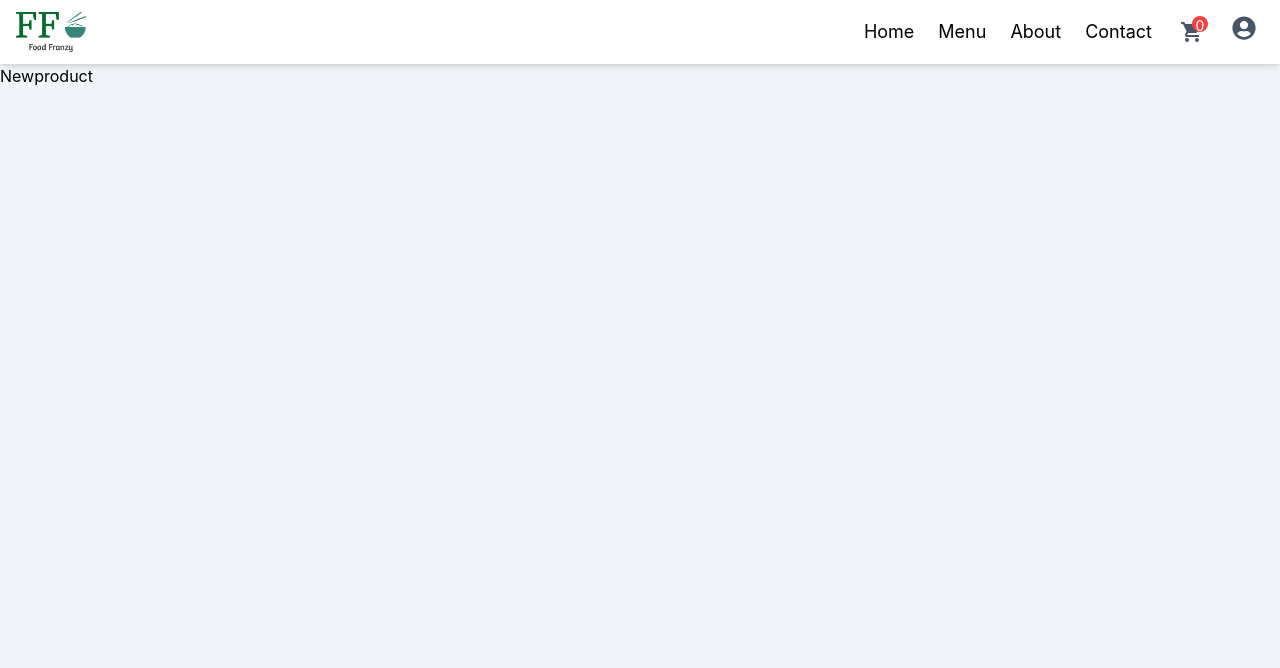
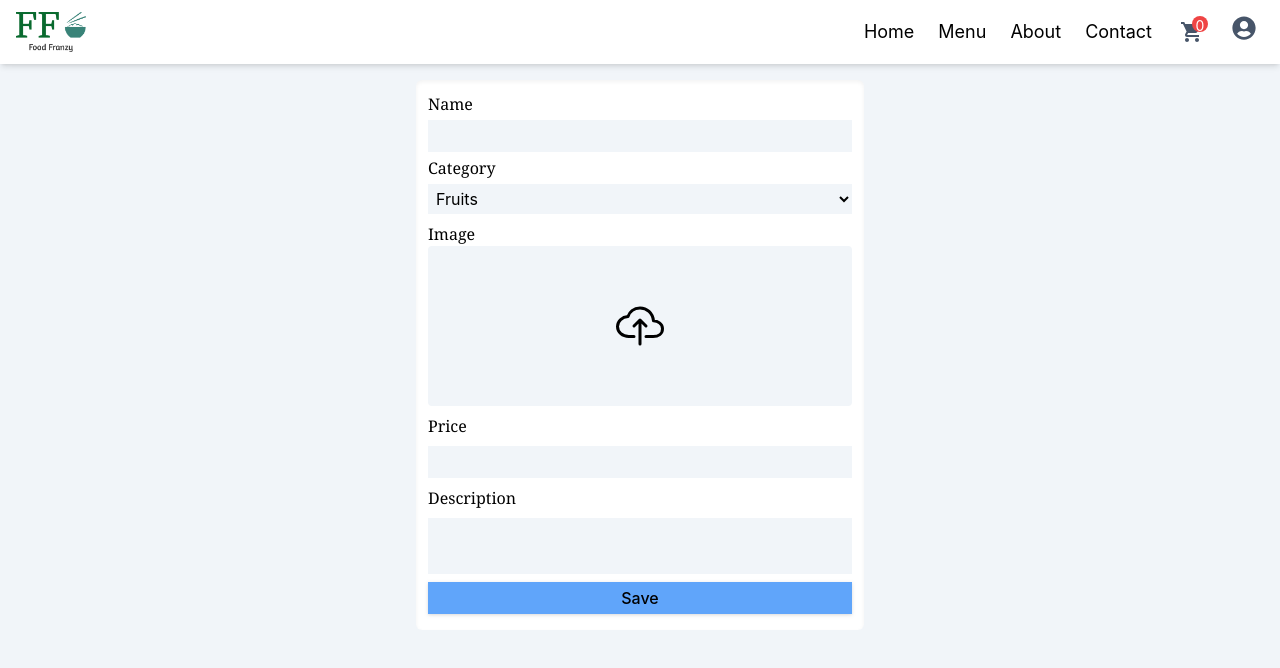
Before and after one commit to Isuri001/Ecommerce-Website-For-Food-Products, a React (Create React App) app: page /newproduct in a window 1280 px wide. Shown: the top 668 px of the page. Built offline with nearby package versions, Linux system fonts and the light colour scheme.

Commit message:
New Product upload section frontend part done

```diff
--- a/src/page/Newproduct.js
+++ b/src/page/Newproduct.js
@@ -1,7 +1,123 @@
 import React from "react";
+import { IoCloudUploadOutline } from "react-icons/io5";
+import { ImagetoBase64 } from "../utility/imagetoBase64";
+import { useState } from "react";
 
 const Newproduct = () => {
-  return <div>Newproduct</div>;
+  const [data, setData] = useState({
+    name: "",
+    category: "",
+    image: "",
+    price: "",
+    description: "",
+  });
+
+  const handleOnChange = (e) => {
+    const { name, value } = e.target;
+    setData((prev) => {
+      return {
+        ...prev,
+        [name]: value,
+      };
+    });
+  };
+
+  const uploadImage = async (e) => {
+    const data = await ImagetoBase64(e.target.files[0]);
+
+    // console.log(data);
+    setData((prev) => {
+      return {
+        ...prev,
+        image: data,
+      };
+    });
+  };
+
+  const handleSubmit = (e) => {
+    e.preventDefault();
+    console.log(data);
+  };
+
+  return (
+    <div className="p-4 ">
+      <form
+        className="m-auto w-full max-w-md shadow-inner  rounded-md flex flex-col p-3 bg-white"
+        onSubmit={handleSubmit}
+      >
+        <label htmlFor="name" className="font-serif">
+          Name
+        </label>
+        <input
+          type={"text"}
+          name="name"
+          className="bg-slate-100 p-1 my-1"
+          onChange={handleOnChange}
+        />
+
+        <label htmlFor="category" className="font-serif">
+          Category
+        </label>
+        <select
+          className="bg-slate-100 p-1 my-1"
+          id="category"
+          name="category"
+          onChange={handleOnChange}
+        >
+          <option>Fruits</option>
+          <option>Vegetables</option>
+          <option>Pizza</option>
+          <option>Snacks</option>
+          <option>IceCream</option>
+        </select>
+
+        <label htmlFor="image" className="my-1 font-serif ">
+          Image
+          <div className="h-40 w-full bg-slate-100  rounded flex items-center justify-center cursor-pointer">
+            {data.image ? (
+              <img src={data.image} className="h-full py-1" />
+            ) : (
+              <span className="text-5xl">
+                <IoCloudUploadOutline />
+              </span>
+            )}
+
+            <input
+              type={"file"}
+              accept="image/*"
+              id="image"
+              onChange={uploadImage}
+              className="hidden"
+            />
+          </div>
+        </label>
+
+        <label htmlFor="price" className="my-1 font-serif">
+          Price
+        </label>
+        <input
+          type={"text"}
+          className="bg-slate-100 p-1 my-1"
+          onChange={handleOnChange}
+          name="price"
+        ></input>
+
+        <label htmlFor="description" className="my-1 font-serif">
+          Description
+        </label>
+        <textarea
+          rows={2}
+          className="bg-slate-100 p-1 my-1 resize-none"
+          onChange={handleOnChange}
+          name="description"
+        ></textarea>
+
+        <button className="bg-blue-400 hover:bg-blue-500 p-1 my-1 font-bold drop-shadow font-medium">
+          Save
+        </button>
+      </form>
+    </div>
+  );
 };
 
 export default Newproduct;
```
